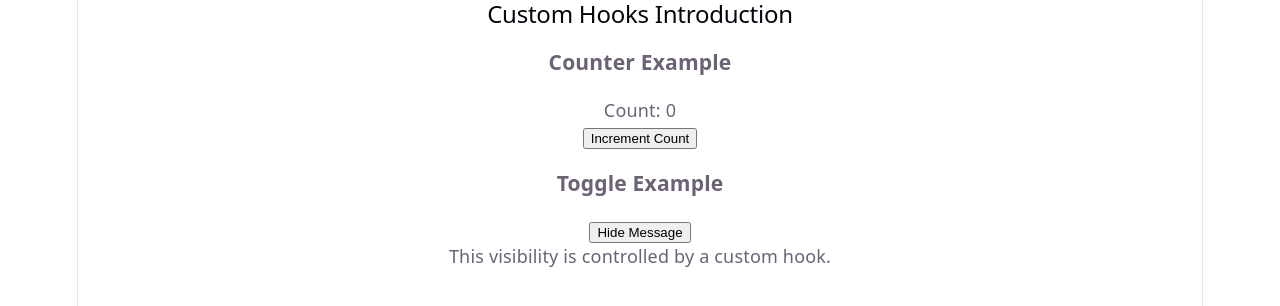
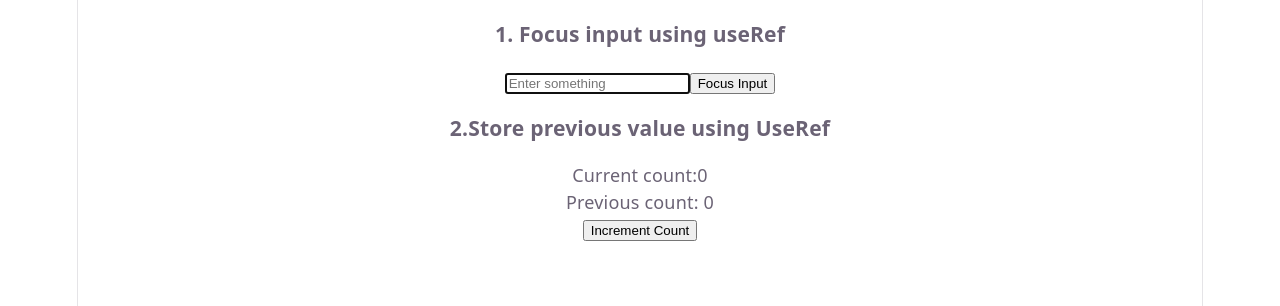
Before and after one commit to incharadn433-web/MERN_Stu_FebMay26Mys, a React (Vite) app in the folder W10/D2/my-app/: page / in a window 1280 px wide. Shown: the top 306 px of the page. Built offline with nearby package versions, Linux system fonts and the light colour scheme.

Commit message:
useRef hook

```diff
--- a/W10/D2/my-app/src/App.jsx
+++ b/W10/D2/my-app/src/App.jsx
@@ -1,13 +1,15 @@
 import { useState } from 'react'
 import { UseContextIntro } from './components/P1'
-import { CustomHooksIntro , useDocumentTitle} from './components/P2'
+import { CustomHooksIntro} from './components/P2'
+import { UseRefIntro } from './components/P3'
 import './App.css'
 
 function App() {
   return (
     <>
       {/* <UseContextIntro /> */}
-      <CustomHooksIntro />
+      {/* <CustomHooksIntro /> */}
+      <UseRefIntro />
 
     </>
   )
--- /dev/null
+++ b/W10/D2/my-app/src/components/P3.jsx
@@ -0,0 +1,57 @@
+//useRef hook
+//useRef creates a mutable reference object
+//The object has one property: content
+//It persists across renders
+
+import { useEffect, useRef,useState} from "react";
+
+//why do we use it?
+//Direct DOM access
+//Persisting values without triggering re-renders
+
+export function UseRefIntro(){
+    //Reference: DOM: This will point to the input element
+    const inputRef = useRef(null);
+
+    // 2 Value reference: This stores the previous count value.Changing
+    // it does not re-render the UI by itself
+    const prevCountRef = useRef(0);
+    const [count,setCount] = useState(0);
+    const [text,setText] = useState('');
+
+    useEffect(() => {
+
+        inputRef.current.focus();
+},[]);
+
+useEffect(() => {
+
+        prevCountRef.current = count;
+},[count]);
+
+const handleFocusInput = () => {
+    inputRef.current.focus();
+};
+
+  const handleIncrement = () => {
+    setCount((prev) => prev + 1);
+  };
+
+  return(
+    <section>
+        <div>
+            <h3>1. Focus input using useRef</h3>
+            <input type="text" ref={inputRef} onChange={(e)=>setText(e.target.value)}  placeholder="Enter something"/>
+            <button onClick={handleFocusInput}>Focus Input</button>
+        </div>
+        <div>
+            <h3>2.Store previous value using UseRef</h3>
+            <p>Current count:{count}</p>
+            <p>Previous count: {prevCountRef.current}</p>
+            <button onClick={handleIncrement}>
+                Increment Count
+            </button>
+        </div>
+    </section>
+  )
+}
```
